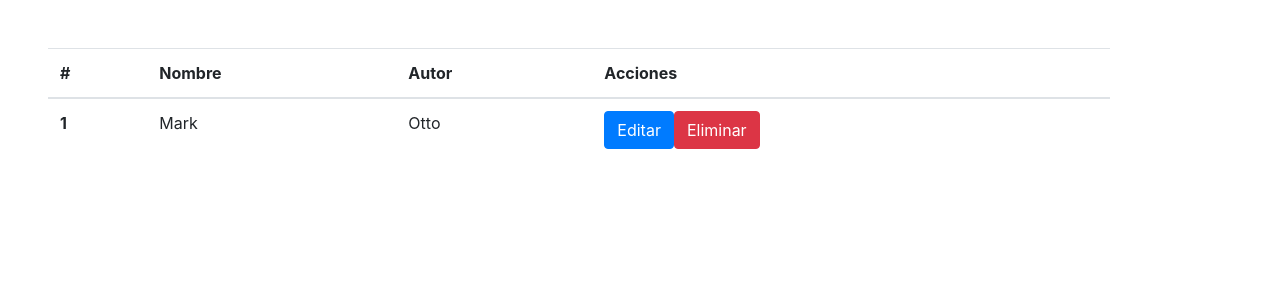
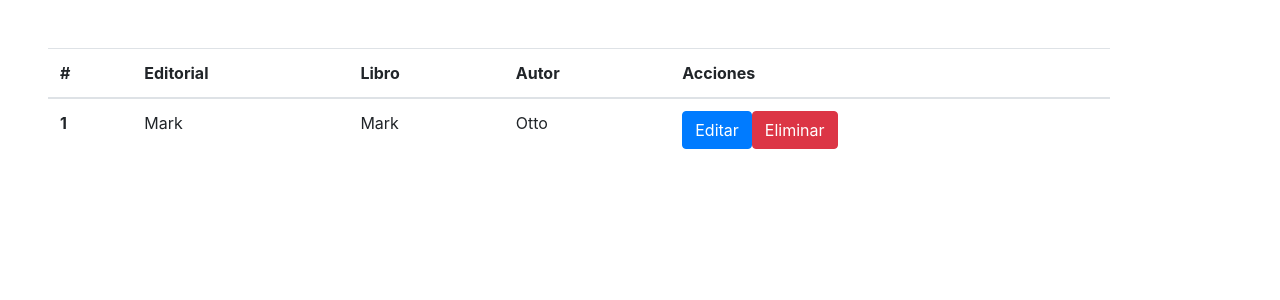
Before and after one commit to erickvalles/biblioteca, a PHP site: page / in a window 1280 px wide. Shown: the part 56-356 px from the top of the page. Run offline with PHP 8.4, Linux system fonts and the light colour scheme.

Commit message:
Se agregó una columna para editorial

```diff
--- a/index.php
+++ b/index.php
@@ -29,7 +29,8 @@
             <thead>
             <tr>
                 <th scope="col">#</th>
-                <th scope="col">Nombre</th>
+                <th scope="col">Editorial</th>
+                <th scope="col">Libro</th>
                 <th scope="col">Autor</th>
                 <th scope="col">Acciones</th>
             </tr>
@@ -37,6 +38,7 @@
             <tbody>
             <tr>
                 <th scope="row">1</th>
+                <td>Mark</td>
                 <td>Mark</td>
                 <td>Otto</td>
                 <td><a href="#" class="btn btn-primary">Editar</a><a href="#" class="btn btn-danger">Eliminar</a></td>
```
